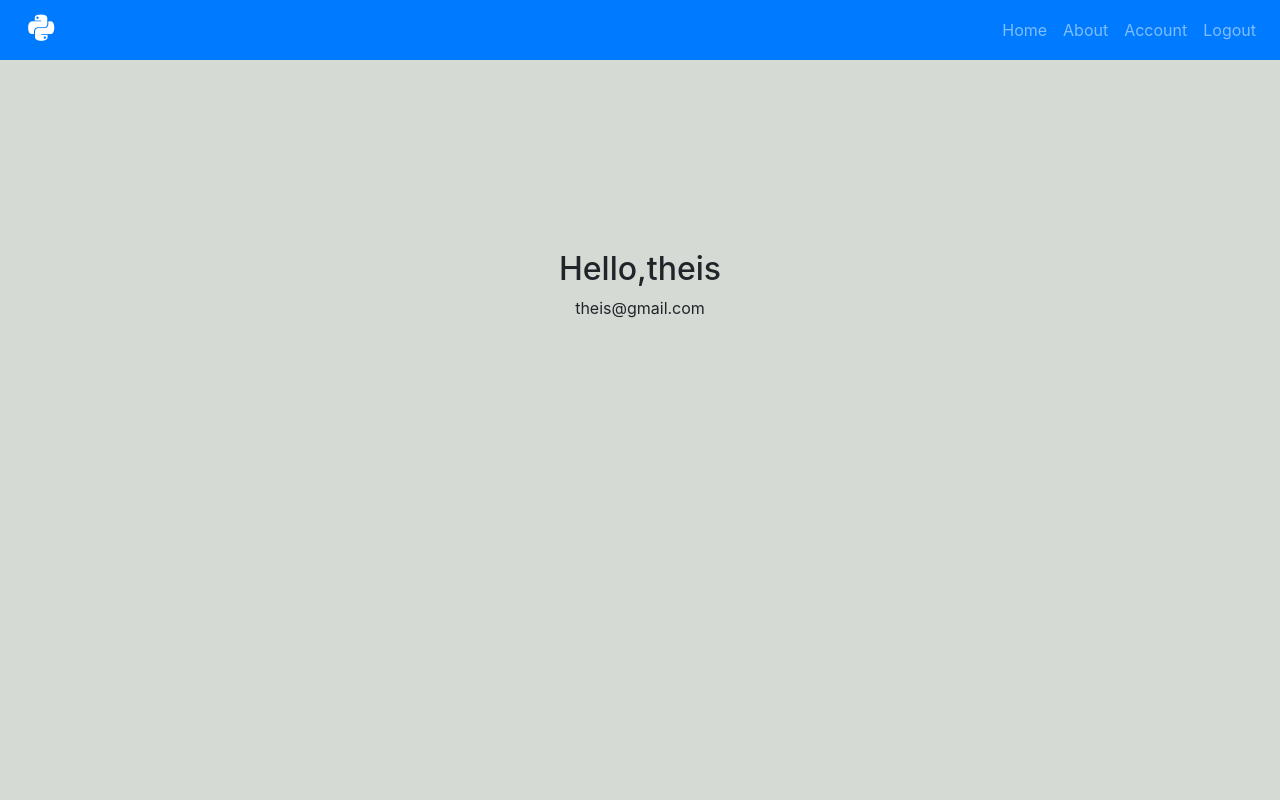
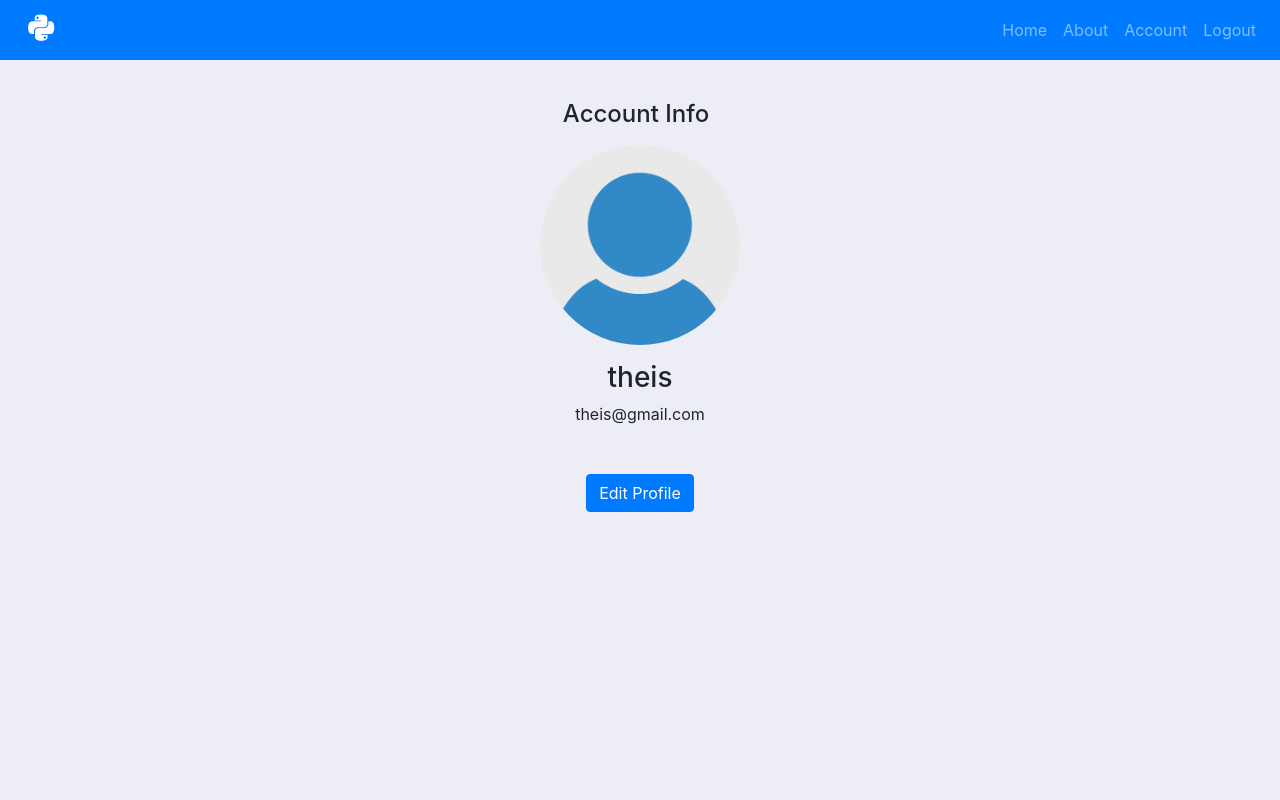
Before and after one commit to antheiz/flask-blog, a Flask app: page /account in a window 1280 px wide. Run offline with Flask 2, Linux system fonts and the light colour scheme; the first user in the database is signed in; some libraries are stand-ins or nearby versions.

Commit message:
add page account #1

```diff
--- a/app/routes.py
+++ b/app/routes.py
@@ -1,6 +1,6 @@
 from app import app, db, bcrypt
 from flask import render_template, redirect, url_for, flash, request
-from .forms import LoginForm, RegisterForm
+from .forms import LoginForm, RegisterForm, AccountForm
 from .models import User
 from flask_login import login_user, current_user, logout_user, login_required
 
@@ -52,3 +52,9 @@ def logout():
 @login_required
 def account():
     return render_template('account.html', judul='Account')
+
+@app.route('/account/edit')
+@login_required
+def editaccount():
+    form = AccountForm()
+    return render_template('edit_account.html', form=form, judul='Account')
--- a/app/static/css/style.css
+++ /dev/null
@@ -1,73 +0,0 @@
-    body,
-    html {
-        position: relative;
-        margin: 0;
-        padding: 0;
-        height: 100%;
-        background: #d6dad5 !important;
-    }
-    .user_card {
-        height: 500px;
-        width: 370px;
-        margin-top: auto;
-        margin-bottom: auto;
-        background: #e0dede;
-        position: relative;
-        display: flex;
-        justify-content: center;
-        flex-direction: column;
-        padding: 10px;
-        box-shadow: 0 4px 8px 0 rgba(0, 0, 0, 0.2), 0 6px 20px 0 rgba(0, 0, 0, 0.19);
-        -webkit-box-shadow: 0 4px 8px 0 rgba(0, 0, 0, 0.2), 0 6px 20px 0 rgba(0, 0, 0, 0.19);
-        -moz-box-shadow: 0 4px 8px 0 rgba(0, 0, 0, 0.2), 0 6px 20px 0 rgba(0, 0, 0, 0.19);
-        border-radius: 5px;
-
-    }
-    .brand_logo_container {
-        position: absolute;
-        height: 170px;
-        width: 170px;
-        top: -75px;
-        border-radius: 50%;
-        background: #d6dad5;
-        padding: 10px;
-        text-align: center;
-    }
-    .brand_logo {
-        height: 150px;
-        width: 150px;
-        border-radius: 50%;
-        border: 2px solid white;
-    }
-    .form_container {
-        margin-top: 100px;
-    }
-    .login_btn {
-        width: 100%;
-        background: #c0392b !important;
-        color: white !important;
-    }
-    .login_btn:focus {
-        box-shadow: none !important;
-        outline: 0px !important;
-    }
-    .login_container {
-        padding: 0 2rem;
-    }
-    .input-group-text {
-        color: white !important;
-        border: 0 !important;
-        border-radius: 0.25rem 0 0 0.25rem !important;
-    }
-    .input_user,
-    .input_pass:focus {
-        box-shadow: none !important;
-        outline: 0px !important;
-    }
-    .custom-checkbox .custom-control-input:checked~.custom-control-label::before {
-        background-color: #c0392b !important;
-    }
-
-    .response {
-        height: 100px;
-    }
--- /dev/null
+++ b/app/static/css/styles.css
@@ -0,0 +1,73 @@
+body,
+html {
+    position: relative;
+    margin: 0;
+    padding: 0;
+    height: 100%;
+    background: #edeef5;
+}
+.user_card {
+    height: 500px;
+    width: 370px;
+    margin-top: auto;
+    margin-bottom: auto;
+    background: #e0dede;
+    position: relative;
+    display: flex;
+    justify-content: center;
+    flex-direction: column;
+    padding: 10px;
+    box-shadow: 0 4px 8px 0 rgba(0, 0, 0, 0.2), 0 6px 20px 0 rgba(0, 0, 0, 0.19);
+    -webkit-box-shadow: 0 4px 8px 0 rgba(0, 0, 0, 0.2), 0 6px 20px 0 rgba(0, 0, 0, 0.19);
+    -moz-box-shadow: 0 4px 8px 0 rgba(0, 0, 0, 0.2), 0 6px 20px 0 rgba(0, 0, 0, 0.19);
+    border-radius: 5px;
+
+}
+.brand_logo_container {
+    position: absolute;
+    height: 170px;
+    width: 170px;
+    top: -75px;
+    border-radius: 50%;
+    background: #edeef5;
+    padding: 10px;
+    text-align: center;
+}
+.brand_logo {
+    height: 150px;
+    width: 150px;
+    border-radius: 50%;
+    border: 2px solid white;
+}
+.form_container {
+    margin-top: 100px;
+}
+.login_btn {
+    width: 100%;
+    background: #c0392b !important;
+    color: white !important;
+}
+.login_btn:focus {
+    box-shadow: none !important;
+    outline: 0px !important;
+}
+.login_container {
+    padding: 0 2rem;
+}
+.input-group-text {
+    color: white !important;
+    border: 0 !important;
+    border-radius: 0.25rem 0 0 0.25rem !important;
+}
+.input_user,
+.input_pass:focus {
+    box-shadow: none !important;
+    outline: 0px !important;
+}
+.custom-checkbox .custom-control-input:checked~.custom-control-label::before {
+    background-color: #c0392b !important;
+}
+
+.response {
+    height: 100px;
+}
--- a/app/templates/account.html
+++ b/app/templates/account.html
@@ -2,8 +2,23 @@
 
 
 {% block content %}
-    <div class="text-center" style="padding: 250px;">
-        <h2>Hello,{{ current_user.username }}</h2>
+<div class="container text-center">
+    <div class="mr-5">
+        <h4 style="padding-top:100px;padding-left:40px;">Account Info</h4>
+    </div>
+    <div>
+        <img class="rounded-circle mt-2" style="height: 200px;"
+            src="{{ url_for ('static', filename='img/avatar.png') }}">
+    </div>
+    <div class="mt-3">
+        <h3>{{ current_user.username}}</h3>
         <p>{{ current_user.email }}</p>
     </div>
+    <div class="mt-5">
+        <a href="{{ url_for ('editaccount') }}" class="btn btn-primary">Edit Profile</a>
+    </div>
+
+
+
+</div>
 {% endblock content %}
--- a/app/templates/layout.html
+++ b/app/templates/layout.html
@@ -6,7 +6,7 @@
     <link rel="stylesheet" href="{{ url_for ('static', filename='css/bootstrap.min.css') }}">
     <link rel="stylesheet" href="https://use.fontawesome.com/releases/v5.8.1/css/all.css"
         integrity="sha384-50oBUHEmvpQ+1lW4y57PTFmhCaXp0ML5d60M1M7uH2+nqUivzIebhndOJK28anvf" crossorigin="anonymous">
-    <link rel="stylesheet" href="{{ url_for ('static', filename='css/style.css') }}">
+    <link rel="stylesheet" href="{{ url_for ('static', filename='css/styles.css') }}">
 </head>
 
 <body>
```
Also changed, not shown: app/forms.py (+7 -0 lines), app/templates/edit_account.html (added, +66 -0 lines).
